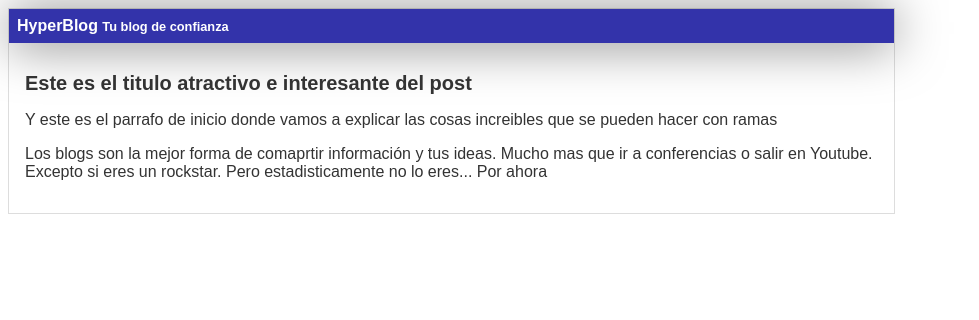
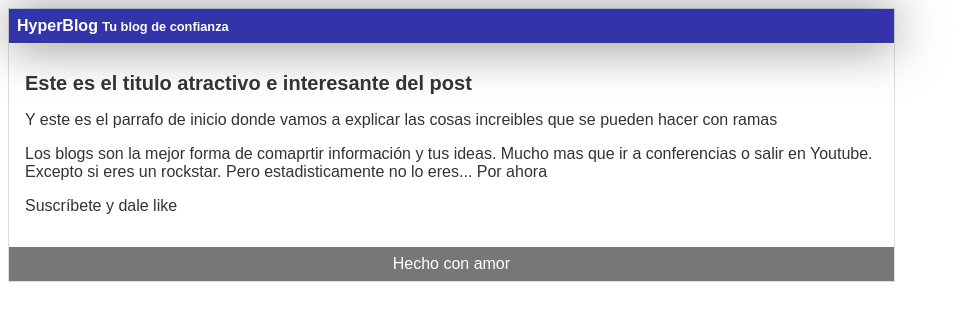
Before and after one commit to TITYEJ/HyperBlog, a plain HTML site: page blogspot.html in a window 1280 px wide. Shown: the whole page, without its empty margins (0-979 px from the left). Drawn offline with Linux system fonts and the light colour scheme.

Commit message:
Footer terminado

```diff
--- a/blogspot.html
+++ b/blogspot.html
@@ -22,6 +22,10 @@
                Mucho mas que ir a conferencias o salir en Youtube. Excepto si eres un
                rockstar. Pero estadisticamente no lo eres... Por ahora
             </p>
+            <p>Suscríbete y dale like</p>
+        </div>
+        <div id="footer">
+            Hecho con amor
         </div>
     </div>
 </body>
--- a/css/estilos.css
+++ b/css/estilos.css
@@ -34,3 +34,10 @@ body{
 #post{
     padding: 1em;
 }
+
+#footer{
+    background: #777;
+    color: white;
+    text-align: center;
+    padding: 0.5em;
+}
```
